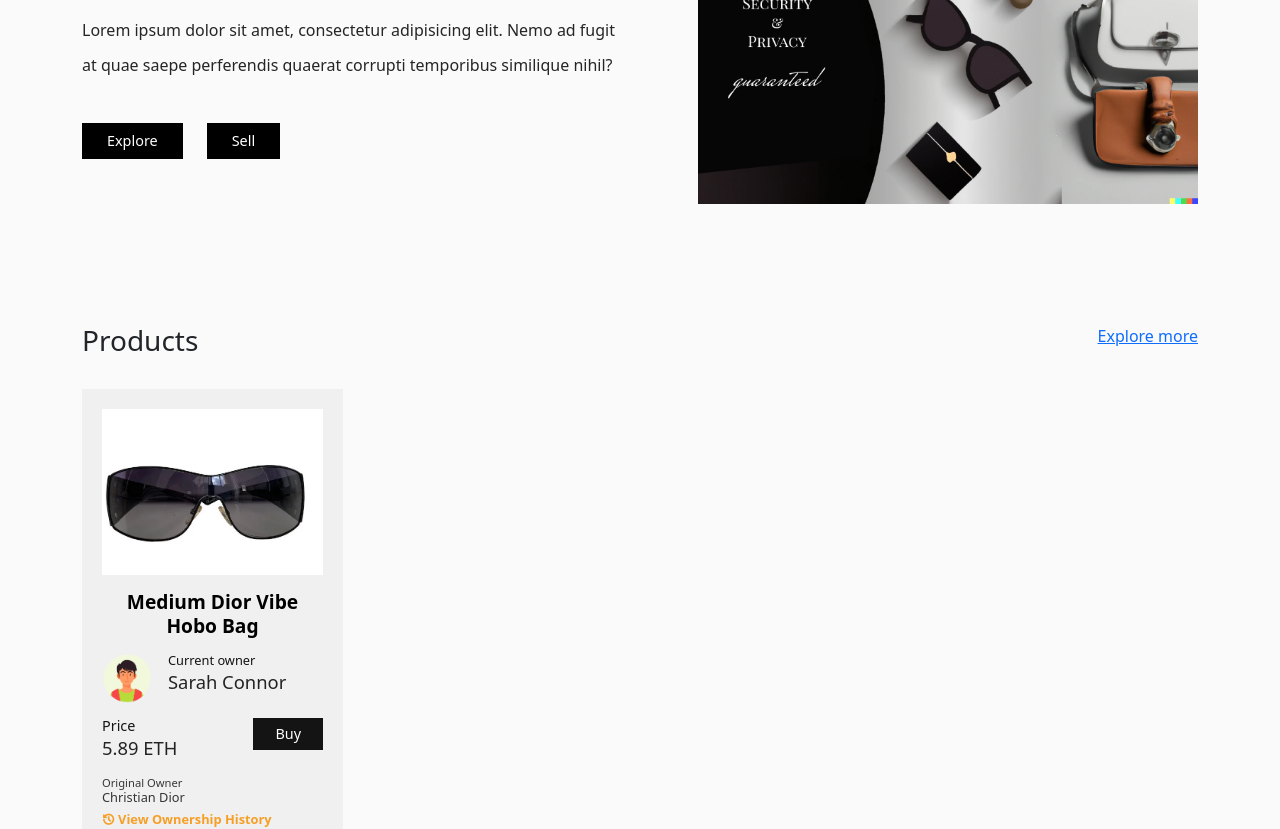
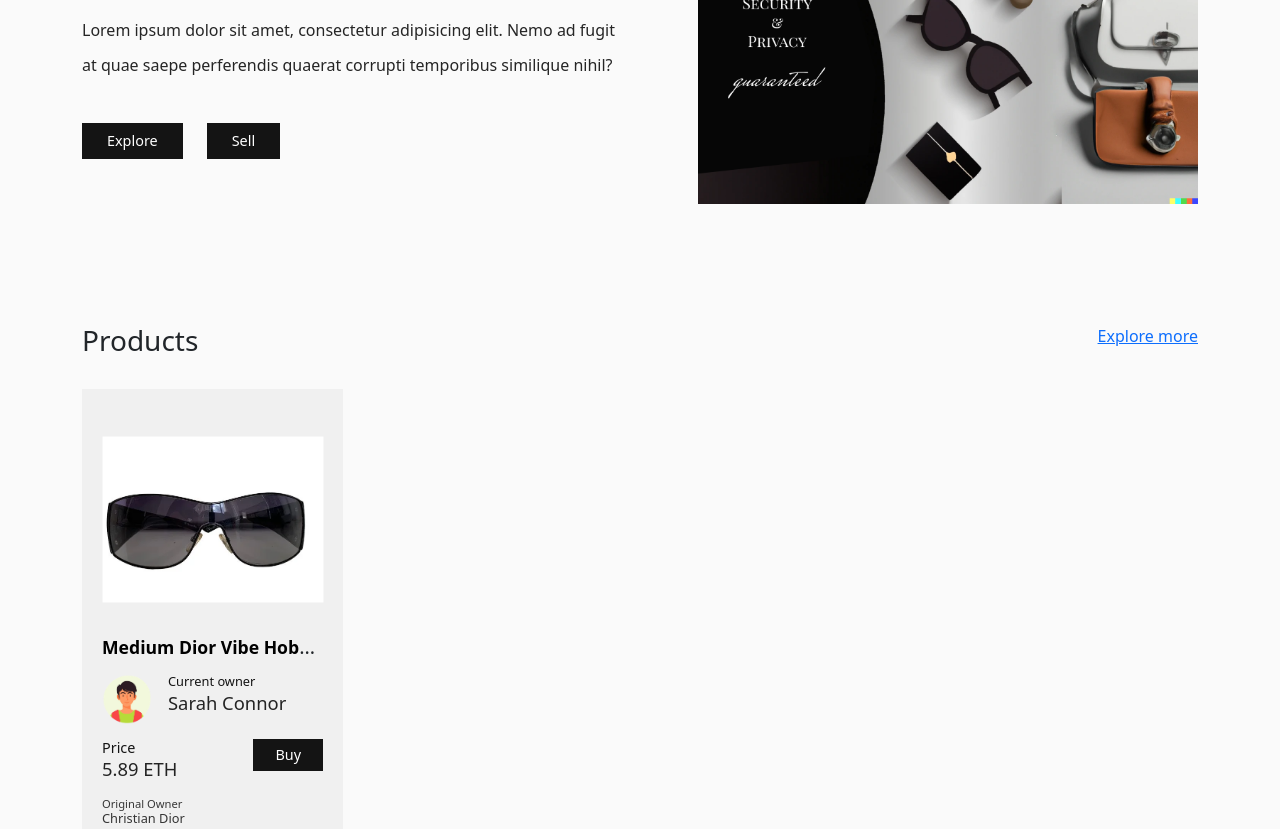
Before and after one commit to Benjovengo/SmartLuxury, a React (Create React App) app in the folder client/: page /home in a window 1280 px wide. Shown: the part 340-1169 px from the top of the page. Built offline with nearby package versions, Linux system fonts and the light colour scheme.

Commit message:
style: add standard height to photos and style tweaks

```diff
--- a/client/src/components/ui/Live-auction/live-auction.css
+++ b/client/src/components/ui/Live-auction/live-auction.css
@@ -4,30 +4,43 @@
   border-radius: 0px;
 }
 
+.nft__img {
+  width: 100%;
+  height: 0;
+  padding-bottom: 100%; /* makes the height equal to the width */
+  position: relative;
+}
+
 .nft__img img {
   border-radius: 0px;
-}
-
-.nft__img {
-  margin-bottom: 15px;
+  position: absolute;
+  top: 50%;
+  left: 50%;
+  transform: translate(-50%, -50%);
+  width:100%;
+  height:100%;
+  object-fit: contain;
 }
 
 .nft__title {
   margin-bottom: 15px;
+  margin-top: 5px;
+  overflow: hidden;
   text-align: center;
+  text-overflow: ellipsis;
+  white-space: nowrap;
 }
 
 .nft__title a {
   color: #000;
-  font-size: 1.2rem;
+  font-size: 1.1rem;
   font-weight: 600;
   text-decoration: none;
 }
 
 .nft__title a:hover {
-  color: #F89104;
+  color: #000;
 }
-
 
 .creator__img {
   width: 50px;
@@ -112,12 +125,6 @@
   color: #fff;
 }
 
-.live__auction__top span a {
-  text-decoration: none;
-  color: #000;
-  border-bottom: 1px solid #5142fc;
-}
-
 .history__link {
   text-decoration: none;
   color: #F89104;
@@ -129,3 +136,21 @@
 .history__link:hover {
   color: #D87E01;
 }
+
+
+.explore__btn {
+  border: none;
+  outline: none;
+  padding: 5px 22px;
+  background: transparent;
+  font-size: 0.9rem;
+  color: #fff;
+  border-radius: 0px;
+  transition: 0.3s;
+  background: #141414;
+}
+
+.explore__btn:hover {
+  background: #F89104;
+  color: #fff;
+}
```
